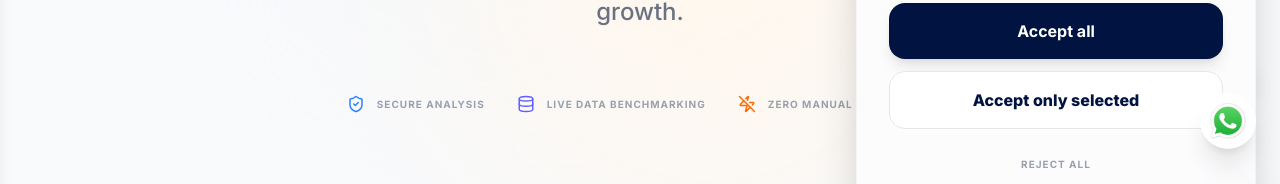
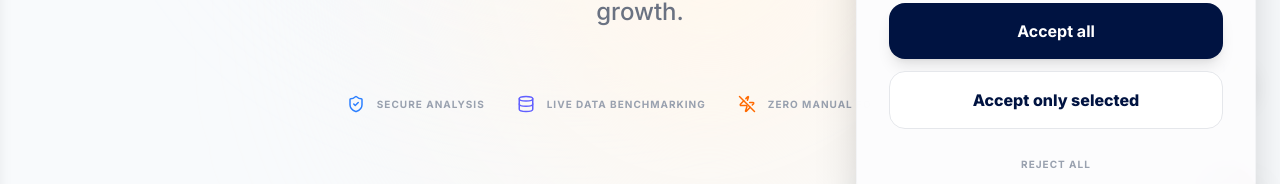
Before and after one commit to umeshkumar097/aiclex_web, a Next.js app: page /ai-tools in a window 1280 px wide. Shown: the part 555-739 px from the top of the page. Built offline with nearby package versions, Linux system fonts and the light colour scheme.

Commit message:
Remove redundant WhatsApp floating button from footer, move back-to-top to bottom-left

```diff
--- a/components/Footer.tsx
+++ b/components/Footer.tsx
@@ -221,29 +221,12 @@ export default function Footer() {
         </div>
       </div>
 
-      {/* WHATSAPP BUTTON */}
-      <Link
-        href="https://wa.me/918449488090"
-        target="_blank"
-        rel="noopener noreferrer"
-        aria-label="Contact us on WhatsApp"
-        className="fixed bottom-24 right-6 h-14 w-14 rounded-full bg-white shadow-xl overflow-hidden flex items-center justify-center hover:scale-110 transition-all duration-300 z-[99999]"
-      >
-        <Image
-          src='/whatsapp.jpeg'
-          alt='WhatsApp'
-          width={56}
-          height={56}
-          className="object-cover p-2"
-        />
-      </Link>
-
       {/* BACK TO TOP BUTTON */}
       {showButton && (
         <button
           onClick={() => window.scrollTo({ top: 0, behavior: "smooth" })}
           aria-label="Back to top"
-          className="fixed bottom-6 right-6 h-12 w-12 cursor-pointer flex items-center justify-center rounded-full bg-[#0C0C0C] hover:bg-[#5271FF] transition-all z-[9999]"
+          className="fixed bottom-6 left-6 h-12 w-12 cursor-pointer flex items-center justify-center rounded-full bg-[#0C0C0C] hover:bg-[#5271FF] transition-all z-[9999]"
         >
           <ArrowUp size={22} className="text-white" aria-hidden="true" />
         </button>
```
